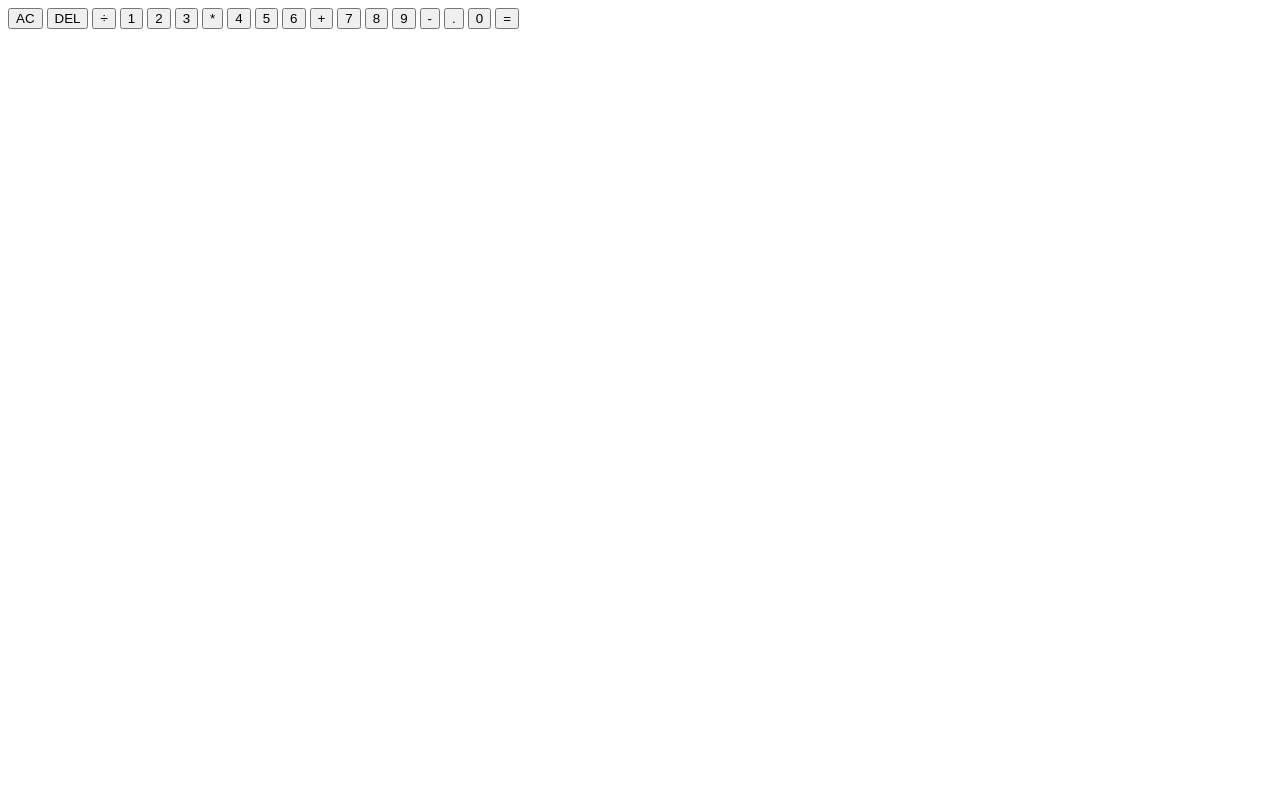
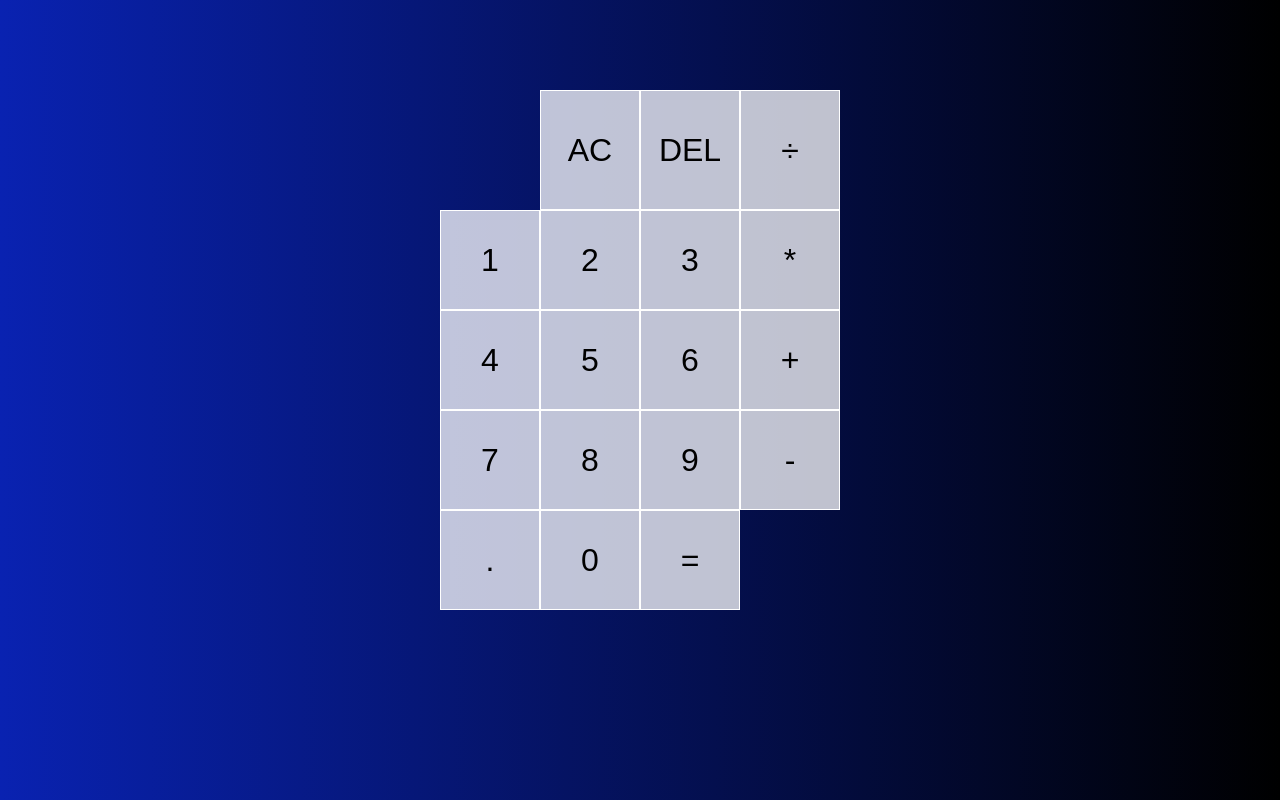
Before and after one commit to AbbiramiJegan/calculator, a plain HTML site: page index.html in a window 1280 px wide. Drawn offline with Linux system fonts and the light colour scheme.

Commit message:
Added style to the calculator

```diff
--- a/index.html
+++ b/index.html
@@ -1,37 +1,40 @@
 <!DOCTYPE html>
 <html lang="en">
+
 <head>
     <meta charset="UTF-8">
-    <meta http-equiv="X-UA-Compatible" content="IE=edge">
     <meta name="viewport" content="width=device-width, initial-scale=1.0">
+    <meta http-equiv="X-UA-Compatible" content="ie=edge">
     <title>Calculator</title>
     <link href="styles.css" rel="stylesheet">
     <script src="script.js" defer></script>
 </head>
+
 <body>
     <div class="calculator-grid">
         <div class="output">
-            <div class="previous-operand"</div>
-            <div class="current-operand"</div>
+            <div data-previous-operand class="previous-operand"></div>
+            <div data-current-operand class="current-operand"></div>
         </div>
-        <button class = "span-two">AC</button>
-        <button>DEL</button>
-        <button>÷</button>
-        <button>1</button>
-        <button>2</button>
-        <button>3</button>
-        <button>*</button>
-        <button>4</button>
-        <button>5</button>
-        <button>6</button>
-        <button>+</button>
-        <button>7</button>
-        <button>8</button>
-        <button>9</button>
-        <button>-</button>
-        <button>.</button>
-        <button>0</button>
-        <button class = "span-two">=</button>
+        <button data-all-clear class="span-two">AC</button>
+        <button data-delete>DEL</button>
+        <button data-operation>÷</button>
+        <button data-number>1</button>
+        <button data-number>2</button>
+        <button data-number>3</button>
+        <button data-operation>*</button>
+        <button data-number>4</button>
+        <button data-number>5</button>
+        <button data-number>6</button>
+        <button data-operation>+</button>
+        <button data-number>7</button>
+        <button data-number>8</button>
+        <button data-number>9</button>
+        <button data-operation>-</button>
+        <button data-number>.</button>
+        <button data-number>0</button>
+        <button data-equals class="span-two">=</button>
     </div>
 </body>
+
 </html>
--- a/styles.css
+++ b/styles.css
@@ -0,0 +1,38 @@
+/* Styling the buttons */
+*,
+*::before,
+*::after {
+    box-sizing: border-box;
+    font-family: Gotham Rounded, sans-serif;
+    font-weight: normal;
+}
+
+/* Styling the background */
+body {
+    padding: 0;
+    margin: 0;
+    background: linear-gradient(to right, #0922b1, #000000);
+}
+
+/* Styling the calculator grid */
+.calculator-grid {
+    display: grid;
+    justify-content: center;
+    align-content: center;
+    min-height: 100vh;
+    grid-template-columns: repeat(4, 100px);
+    grid-template-rows: minmax(120px, auto) repeat(5, 100px);
+}
+
+/* blah */
+.calculator-grid > button{
+    cursor: pointer;
+    font-size: 2rem;
+    border: 1px solid white;
+    outline: none;
+    background-color: rgba(255, 255, 255, .75);
+}
+
+.calculator-grid > button:hover{
+    background-color: rgba(255, 255, 255, .9);
+}
```
